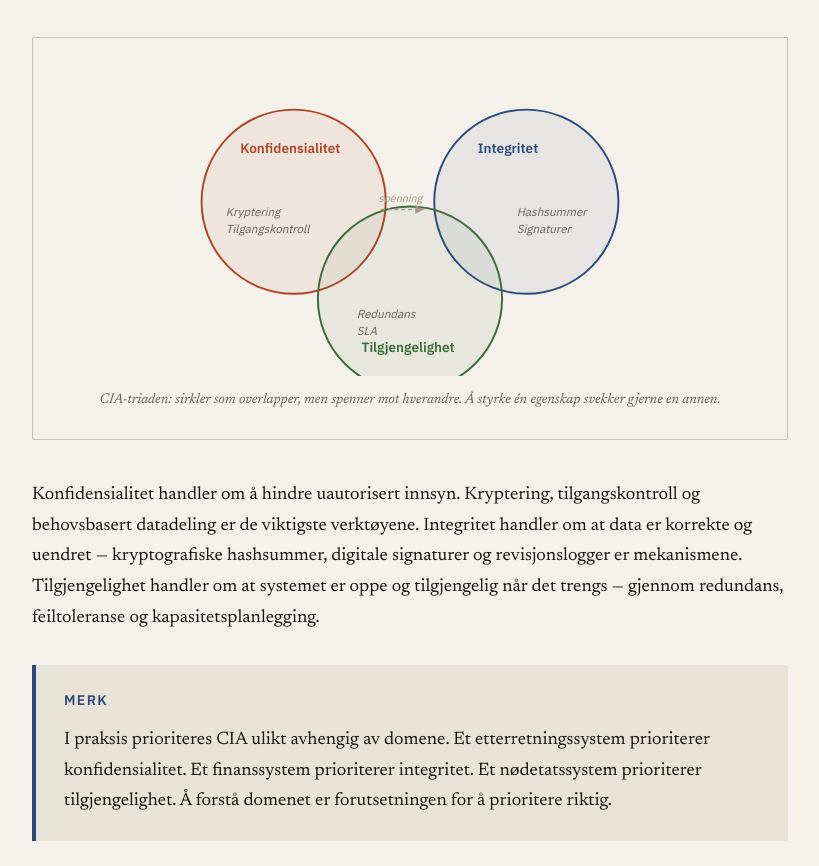
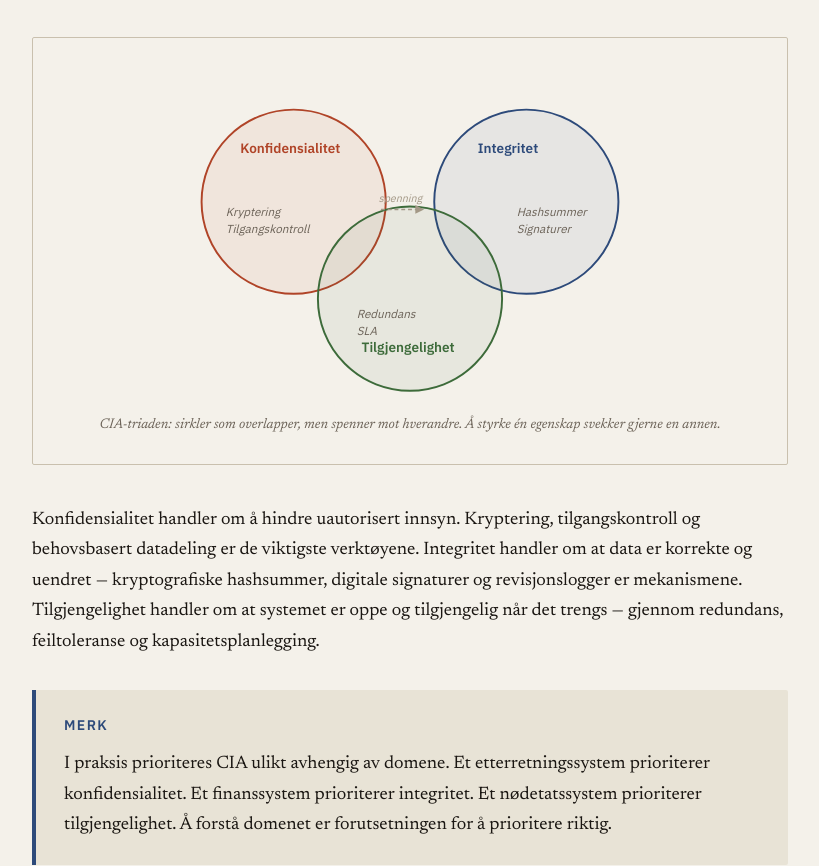
Before and after one commit to NicolaiBaklund/ProgSik, a website: page kap1/cia-triaden.html in a window 1280 px wide. Shown: the part 1225-2091 px from the top of the page, without its empty margins (230-1049 px from the left). Drawn offline with Linux system fonts and the light colour scheme.

Commit message:
Fix CIA triad SVG viewBox clipping bottom circle

```diff
--- a/kap1/cia-triaden.html
+++ b/kap1/cia-triaden.html
@@ -44,7 +44,7 @@
     <p class="lead">Tenk deg en medisinsk journal. Den skal ikke røpes til uvedkommende — det er <strong>konfidensialitet</strong>. Den skal ikke kunne endres uten spor — det er <strong>integritet</strong>. Og legen som behandler en bevisstløs pasient må kunne slå den opp — det er <strong>tilgjengelighet</strong>. I det øyeblikket en brannmur krypterer alt for å beskytte konfidensialiteten, men dermed forsinker en kritisk alarm, ser du triaden i konflikt.</p>
 
     <figure class="fig-frame">
-      <svg viewBox="0 0 720 320" xmlns="http://www.w3.org/2000/svg" font-family="IBM Plex Sans, sans-serif">
+      <svg viewBox="0 0 720 345" xmlns="http://www.w3.org/2000/svg" font-family="IBM Plex Sans, sans-serif">
         <defs>
           <marker id="a1" markerWidth="8" markerHeight="8" refX="4" refY="4" orient="auto">
             <path d="M1,1 L7,4 L1,7 Z" fill="#a39886"/>
```
